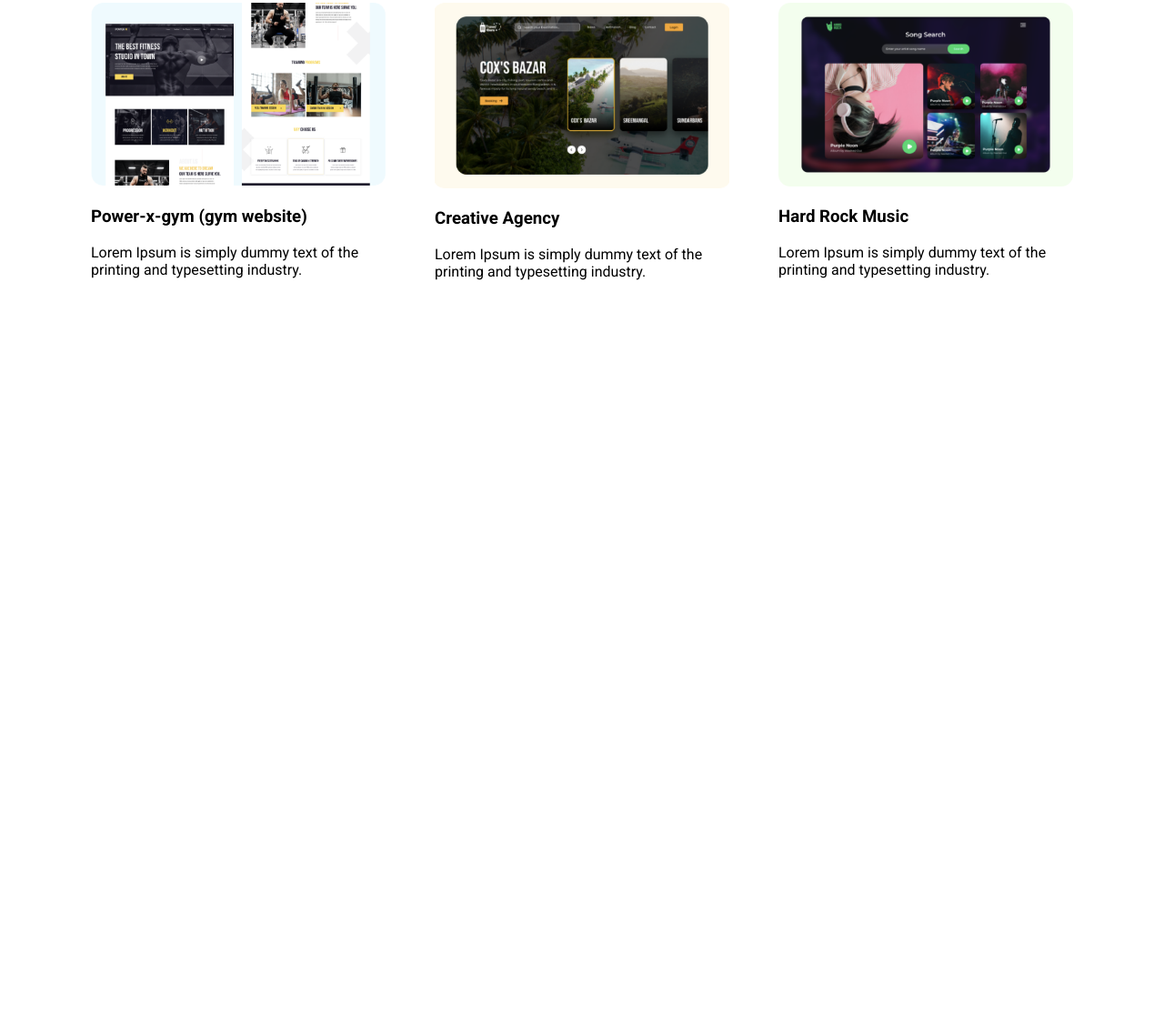
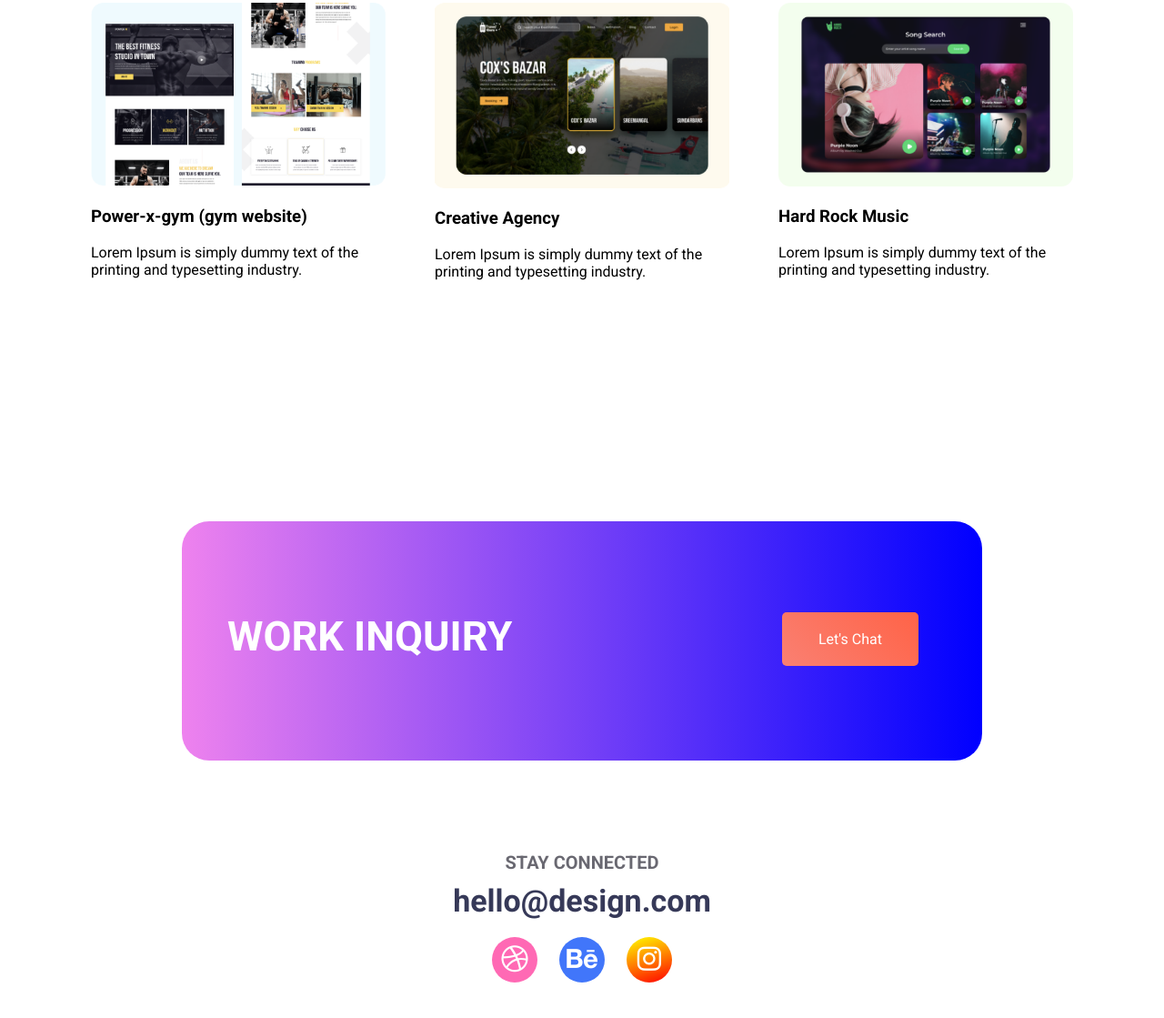
Before and after one commit to mohammadmehedi1999/personal-website-desgin, a plain HTML site: page index.html in a window 1280 px wide. Shown: the part 1675-2794 px from the top of the page at 91% size. Before the commit the page ends 1999 px from the top, so only its background shows below. Drawn offline with Linux system fonts and the light colour scheme.

Commit message:
personal webside desgin submit

```diff
--- a/index.html
+++ b/index.html
@@ -73,5 +73,25 @@
         </div>
     </div>
 </section>
+
+<footer>
+    <div class="chat-part">
+        <div class="half-width">
+            <h2>WORK INQUIRY</h2>
+        </div>
+        <div class="half-width">
+            <a class="display-line" href="#">Let's Chat</a>
+        </div>
+    </div>
+    <div class="social-media-part">
+        <h5>STAY CONNECTED</h5>
+        <h6>hello@design.com</h6>
+        <ul class="icon-part">
+            <li><a href="#"><i class="fa-brands fa-dribbble"></i></a></li>
+            <li><a href="#"><i class="fa-brands fa-behance"></i></a></li>
+            <li><a href="#"><i class="fa-brands fa-instagram"></i></a></li>
+        </ul>
+    </div>
+</footer>
 </body>
 </html>
--- a/style.css
+++ b/style.css
@@ -76,3 +76,83 @@ section.working-area h2 {
 .gelary-area div:nth-child(3) {
     margin-right: 0;
 }
+
+.gelary-area .three-part {
+    margin-bottom: 200px;
+}
+
+
+.chat-part a {
+    display: inline;
+    text-decoration: none;
+    color: white;
+    background-image: linear-gradient(45deg, salmon, tomato);
+    border-radius: 5px;
+    padding: 20px 40px;
+    float: left;
+    margin-left: 220px;
+}
+
+.half-width {
+    width: 50%;
+    float: left;
+}
+
+.chat-part {
+    padding: 100px 50px 163px;
+    background-image: linear-gradient(90deg, violet, blue);
+    height: 0;
+    margin: 650px 100px 100px;
+    border-radius: 30px;
+}
+
+.chat-part h2 {
+    display: inline;
+    color: white;
+}
+
+.social-media-part {
+    text-align: center;
+    line-height: -27px;
+}
+
+.social-media-part h5 {
+    color: #696871;
+    font-size: 20px;
+    display: inline;
+}
+
+.social-media-part h6 {
+    font-size: 34px;
+    color: #363958;
+    margin: 10px;
+}
+ul.icon-part li {
+    height: 50px;
+    width: 50px;
+    display: inline-block;
+    font-size: 30px;
+    border-radius: 40px;
+    line-height: 50px;
+    list-style: none;
+    margin: 10px;
+}
+.social-media-part ul {
+    margin: 0;
+    padding: 0;
+    margin-bottom: 50px;
+}
+ul.icon-part li:nth-child(1) {
+    background: hotpink;
+}
+
+ul.icon-part li:nth-child(2) {
+    background: #4176FA;
+}
+
+ul.icon-part li:nth-child(3) {
+    background-image: linear-gradient(162deg, yellow, red);
+}
+ul.icon-part li a {
+    color: white;
+}
```
